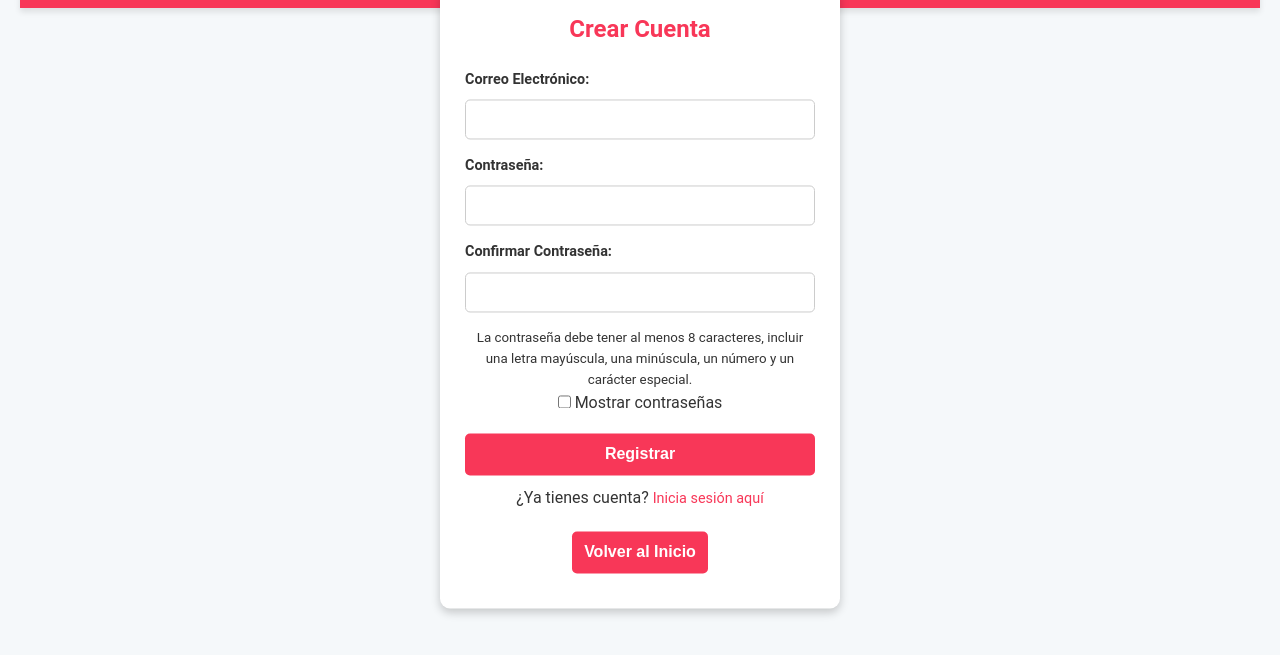
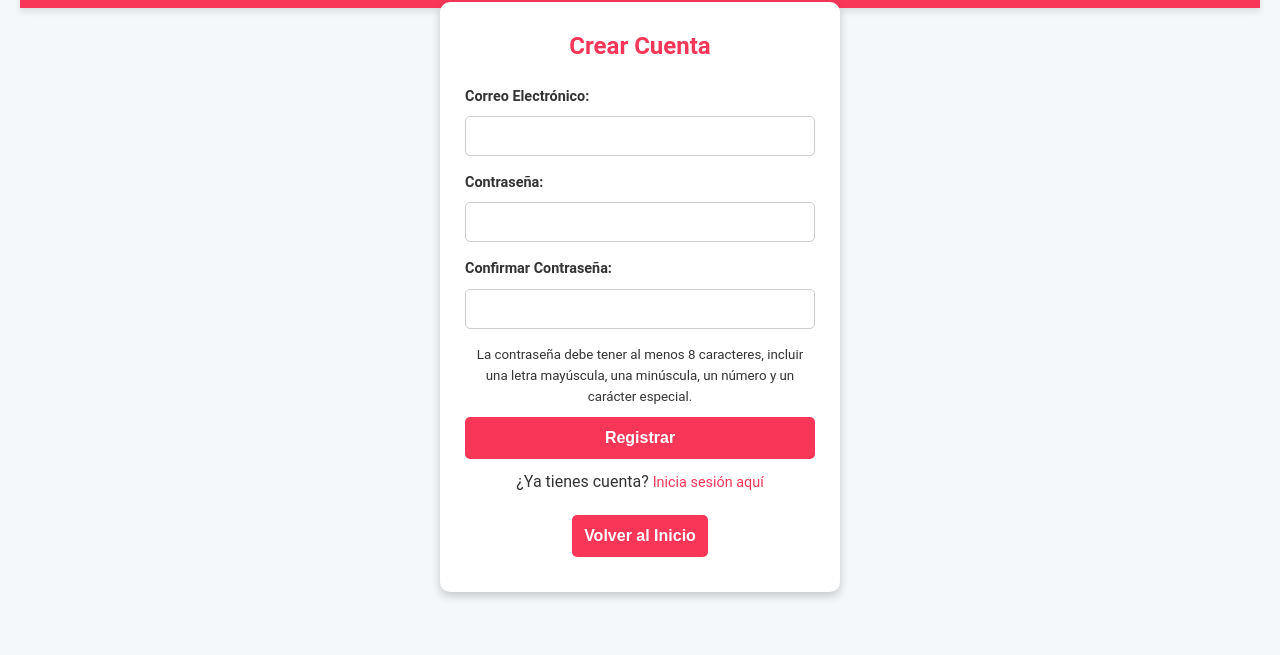
Before and after one commit to donlurd/fiufinder, a plain HTML site: page registro.html in a window 1280 px wide. Shown: the part 103-758 px from the top of the page. Drawn offline with Linux system fonts and the light colour scheme.

Commit message:
Update registro.html

```diff
--- a/registro.html
+++ b/registro.html
@@ -30,10 +30,6 @@
                 <small id="passwordRules" class="info-message">
                     La contraseña debe tener al menos 8 caracteres, incluir una letra mayúscula, una minúscula, un número y un carácter especial.
                 </small>
-
-                <div>
-                    <input type="checkbox" id="showPasswords"> Mostrar contraseñas
-                </div>
 
                 <button type="submit">Registrar</button>
             </form>
```
